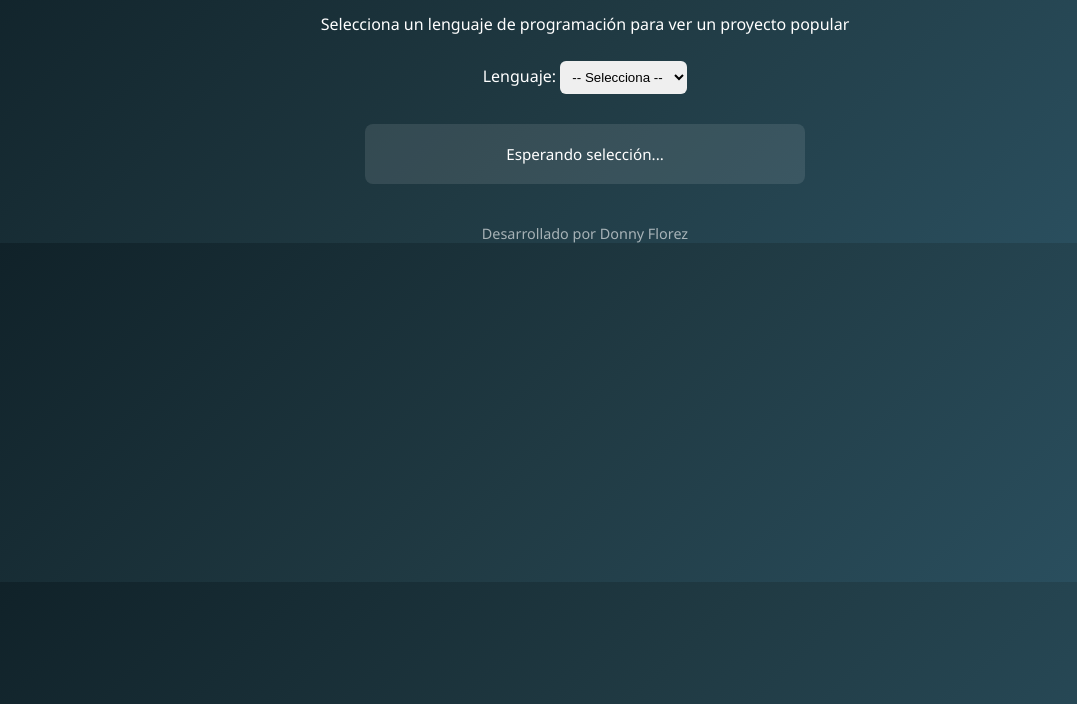
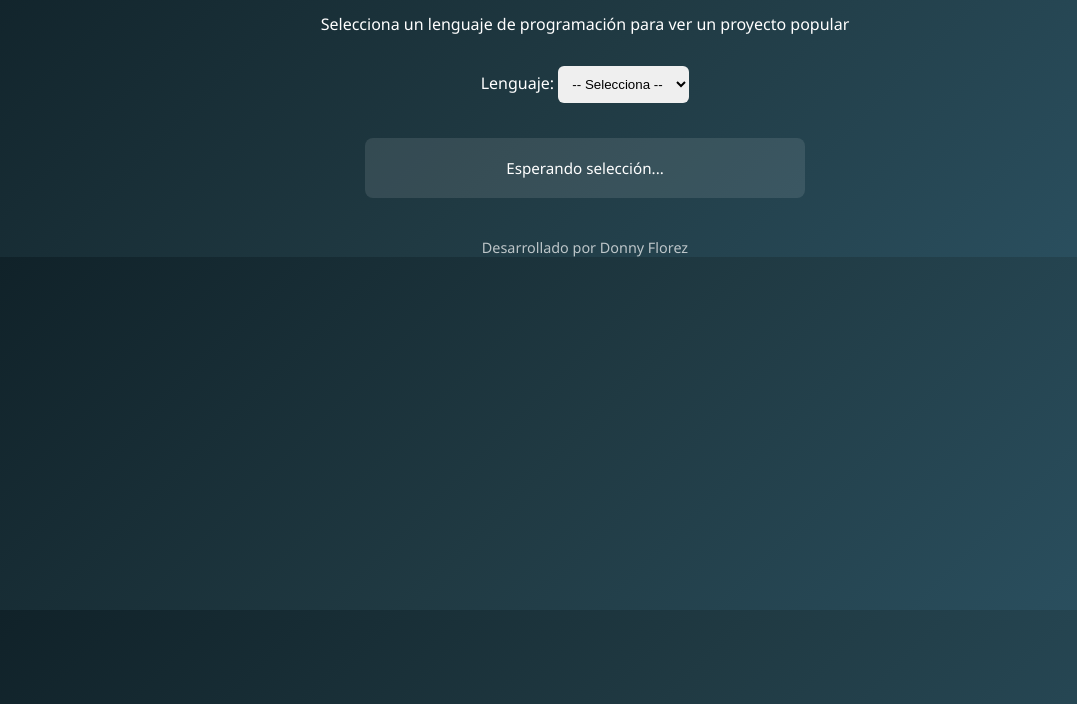
Before and after one commit to DonnyFlorez/TercerCorte, a plain HTML site: page index.html in a window 1280 px wide. Shown: the part 96-800 px from the top of the page, without its empty margins (55-1132 px from the left). Drawn offline with Linux system fonts and the light colour scheme.

Commit message:
Update style.css

```diff
--- a/style.css
+++ b/style.css
@@ -8,6 +8,7 @@ body {
 
 .container {
   margin-top: 50px;
+  padding: 0 20px;
 }
 
 h1 {
@@ -20,10 +21,10 @@ h1 {
 }
 
 select {
-  padding: 8px;
+  padding: 10px;
   border-radius: 6px;
   border: none;
-  margin: 10px 0;
+  margin: 15px 0;
 }
 
 .card {
@@ -59,6 +60,6 @@ button:hover {
 
 footer {
   margin-top: 40px;
-  opacity: 0.6;
+  opacity: 0.7;
   font-size: 0.9rem;
 }
```
